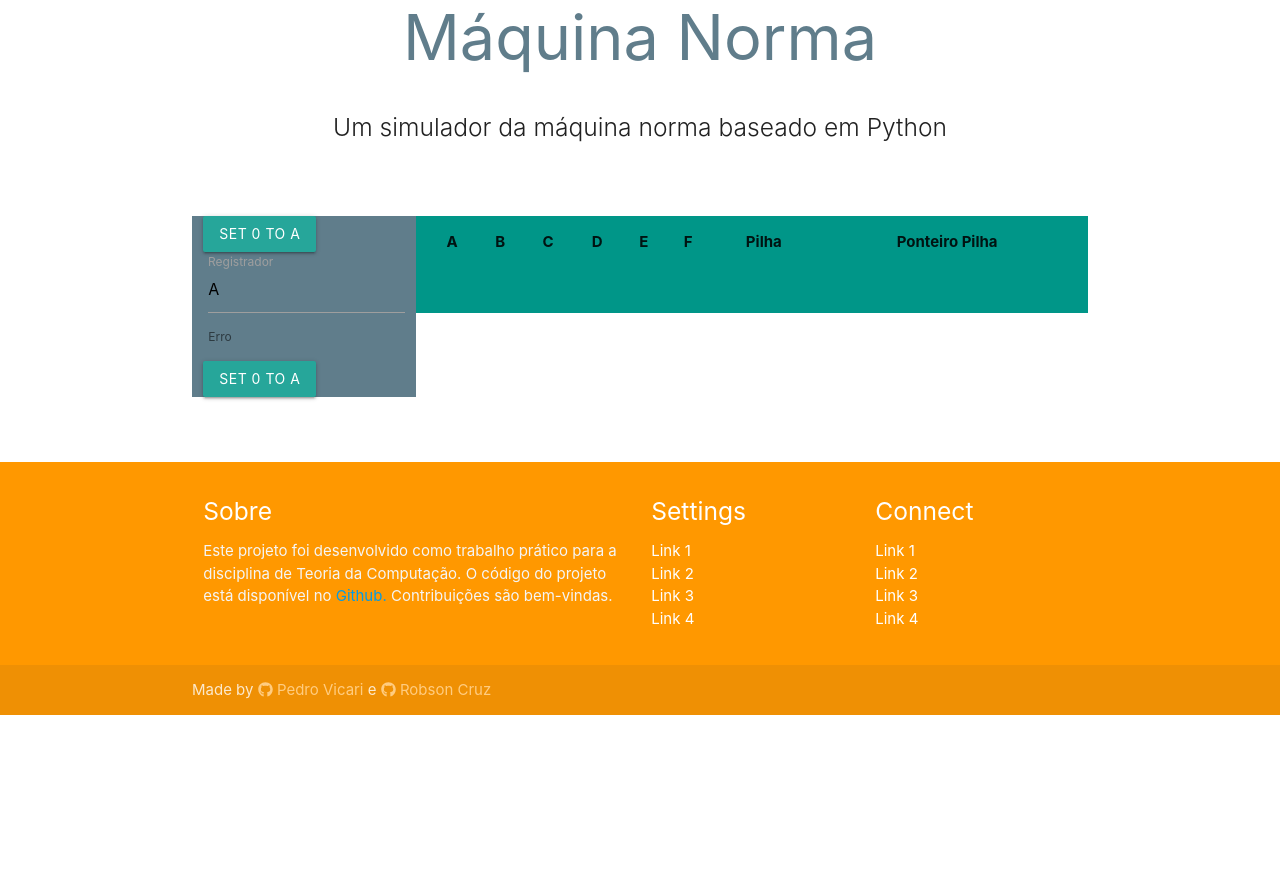
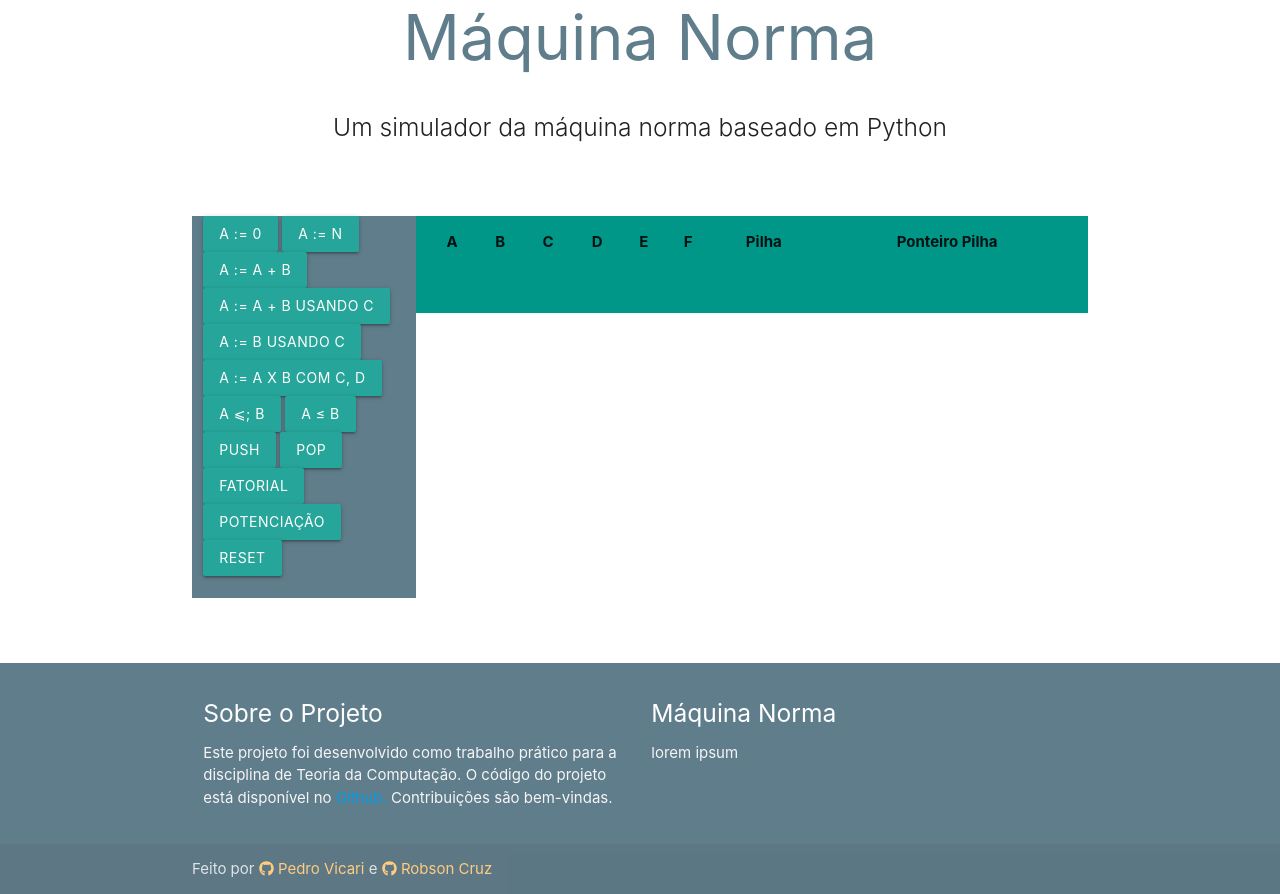
Before and after one commit to pvicari/norma-machine, a Flask app: page / in a window 1280 px wide. Shown: the part 163-1057 px from the top of the page. Before the commit the page ends 878 px from the top, so only its background shows below. Run offline with Flask 2, Linux system fonts and the light colour scheme; lists and menus that the app fills with data are empty; some libraries are stand-ins or nearby versions.

Commit message:
aaded view buttons

```diff
--- a/src/app/templates/index.html
+++ b/src/app/templates/index.html
@@ -51,16 +51,45 @@
               4-columns-wide on medium screens,
               12-columns-wide on small screens  -->
             <a class="indigo-effect indigo-light btn" id="btn-set0">
-                Set 0 to A
+                A := 0
             </a>
-            <div class="input-field inline">
-                <input value="A" id="reg" type="text" class="validate">
-                <label for="reg">Registrador</label>
-                <span class="helper-text" data-error="wrong" data-success="right">Erro</span>
-            </div>
             <a class="indigo-effect indigo-light btn" id="btn-setN">
-                Set 0 to A
+                A := N
             </a>
+            <a class="indigo-effect indigo-light btn" id="btn-addBtoA">
+                A := A + B
+            </a>
+            <a class="indigo-effect indigo-light btn" id="btn-addBtoAwC">
+                A := A + B usando C
+            </a>
+            <a class="indigo-effect indigo-light btn" id="btn-setBtoA">
+                A := B usando C
+            </a>
+            <a class="indigo-effect indigo-light btn" id="btn-multAwB">
+                A := A x B com C, D
+            </a>
+            <a class="indigo-effect indigo-light btn" id="btn-testBgreaterA">
+                A &les;; B
+            </a>
+            <a class="indigo-effect indigo-light btn" id="btn-testBgreatereqA">
+                A &le; B
+            </a>
+            <a class="indigo-effect indigo-light btn" id="btn-push">
+                Push
+            </a>
+            <a class="indigo-effect indigo-light btn" id="btn-pop">
+                Pop
+            </a>
+            <a class="indigo-effect indigo-light btn" id="btn-fat">
+                Fatorial
+            </a>
+            <a class="indigo-effect indigo-light btn" id="btn-power">
+                Potenciação
+            </a>
+            <a class="indigo-effect indigo-light btn" id="btn-reset">
+                Reset
+            </a>
+            <br><br>
         </div>
 
         <div class="col s12 m8 l9 teal"> <!-- Note that "m8 l9" was added -->
@@ -94,11 +123,11 @@
     <br><br>
 </div>
 
-<footer class="page-footer orange">
+<footer class="page-footer blue-grey">
     <div class="container">
         <div class="row">
             <div class="col l6 s12">
-                <h5 class="white-text">Sobre</h5>
+                <h5 class="white-text">Sobre o Projeto</h5>
                 <p class="grey-text text-lighten-4">
                     Este projeto foi desenvolvido como trabalho prático para a
                     disciplina de Teoria da Computação. O código do projeto está disponível no
@@ -106,29 +135,17 @@
                     Contribuições são bem-vindas.
                 </p>
             </div>
-            <div class="col l3 s12">
-                <h5 class="white-text">Settings</h5>
-                <ul>
-                    <li><a class="white-text" href="#!">Link 1</a></li>
-                    <li><a class="white-text" href="#!">Link 2</a></li>
-                    <li><a class="white-text" href="#!">Link 3</a></li>
-                    <li><a class="white-text" href="#!">Link 4</a></li>
-                </ul>
-            </div>
-            <div class="col l3 s12">
-                <h5 class="white-text">Connect</h5>
-                <ul>
-                    <li><a class="white-text" href="#!">Link 1</a></li>
-                    <li><a class="white-text" href="#!">Link 2</a></li>
-                    <li><a class="white-text" href="#!">Link 3</a></li>
-                    <li><a class="white-text" href="#!">Link 4</a></li>
-                </ul>
+            <div class="col l6 s12">
+                <h5 class="white-text">Máquina Norma</h5>
+                <p class="grey-text text-lighten-4">
+                    lorem ipsum
+                </p>
             </div>
         </div>
     </div>
     <div class="footer-copyright">
         <div class="container">
-            Made by
+            Feito por
             <a class="orange-text text-lighten-3" href="http://github.com/pvicari">
                 <i class="fab fa-github"></i>&nbsp;Pedro Vicari
             </a> e
```
